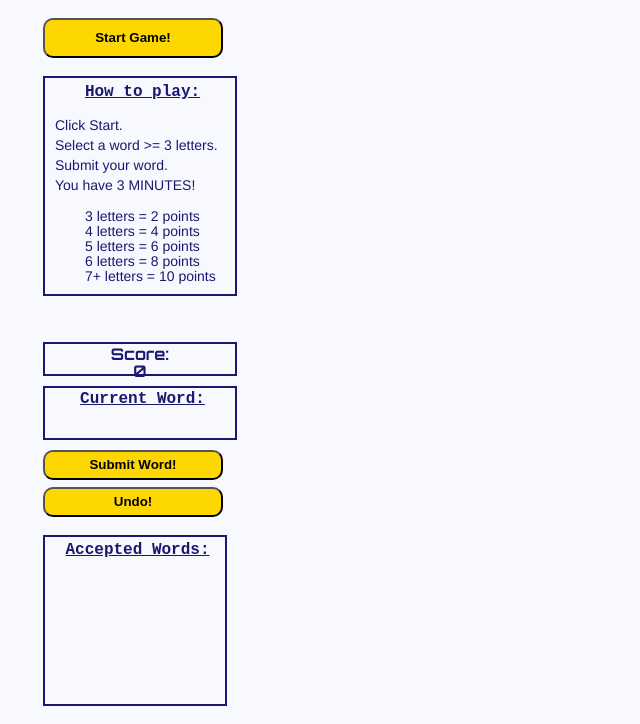
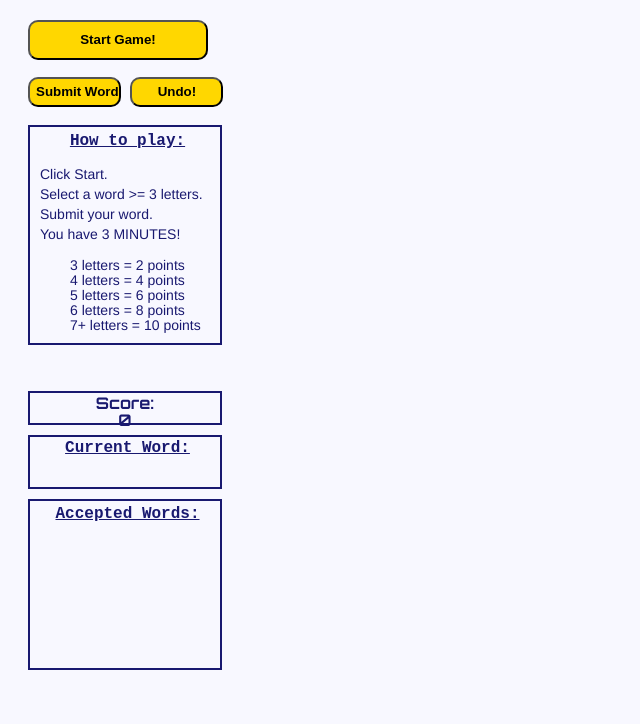
Before and after one commit to mandytrex/word_scramble, a Rails app: page / in a window 1280 px wide. Shown: the part 76-800 px from the top of the page, without its empty margins (0-640 px from the left). Run offline with Rails 7, Linux system fonts and the light colour scheme; some libraries are stand-ins or nearby versions; some web fonts are replaced.

Commit message:
have been forgetting to push my updates. updated the formatting of main paige. added jquery ui gem. added modal for when game starts. added shake effect for when tiles load. added a refresh feature. game history loads when user is logged in.

```diff
--- a/app/assets/stylesheets/application.css
+++ b/app/assets/stylesheets/application.css
@@ -147,8 +158,9 @@ div.form {
 
 /*-----------------------------------------------------------*/
 /*TIMER STYLE*/
+
 div.timer {
-  width: 180px;
+  width: 190px;
   height: 28px;
   text-align: center;
   font-family: 'Orbitron', 'Courier New', monospace;
@@ -196,8 +209,11 @@ p.score{
 
 /*-----------------------------------------------------------*/
 /*BUTTON STYLING*/
+
 input.start {
+  margin-top: 20px;
   margin-left: 20px;
+  margin-bottom: 10px;
   width: 180px;
   height: 40px;
   background-color: gold;
@@ -207,7 +223,7 @@ input.start {
 
 input.submit-word {
   margin-left: 20px;
-  width: 180px;
+  width: 93px;
   height: 30px;
   background-color: gold;
   border-radius: 10px;
@@ -215,23 +231,32 @@ input.submit-word {
 }
 
 input.undo {
-  margin-left: 20px;
-  width: 180px;
+  margin-left: 5px;
+  width: 93px;
   height: 30px;
   background-color: gold;
   border-radius: 10px;
   font-weight: bold;
   margin-top: 7px;
 }
-/*button.submit-word {
+
+input.refresh {
+  margin-top: 20px;
   margin-left: 20px;
+  margin-bottom: 0;
+  width: 180px;
+  height: 40px;
+  background-color: gold;
+  border-radius: 10px;
+  font-weight: bold;
+}
 
-}*/
 
 
 
 /*-----------------------------------------------------------*/
 /*WORD BUILD STYLE*/
+
 div.word-build {
   font-family: 'Courier New';
   border: 2px solid midnightblue;
@@ -254,10 +279,11 @@ p.word-build{
 
 /*-----------------------------------------------------------*/
 /*ACCEPTED WORD LIST STYLE */
+
 div.word-list {
   font-family: 'Courier New';
   color: midnightblue;
-  width: 180px;
+  width: 190px;
   height: 165px;
   border: 2px solid midnightblue;
   margin-left: 20px;
@@ -314,31 +341,34 @@ p.game-history {
 /*BOGGLE BOARD STYLING*/
 
 div.boggle-board {
-  width: 690px;
+  width: 300px;
   margin-right: auto;
   margin-left: 120px;
-  margin-top: 40px;
+  margin-top: 25px;
   margin-bottom: 150px;
-  display: inline-block;
+  /*display: inline;*/
   float: left;
 }
 
+
 /*POSITIONS ALL DIVS ON THE LEFT OF BOARD*/
+
+
 div.position {
   float: left;
-  margin-left: 15px;
+  width: 230px;
 }
 
 div.row {
-  width: 680px;
-  height: 150px;
+  width: 550px;
+  height: 50px;
   margin: 0 auto;
   clear: both;
 }
 
 div.not-playable {
-  width: 150px;
-  height: 150px;
+  width: 120px;
+  height: 120px;
   margin: 5px;
   border-radius: 5px;
   background: gold;
--- a/app/views/home/index.html.erb
+++ b/app/views/home/index.html.erb
@@ -1,10 +1,18 @@
 <div class="position">
 <div id="hidden-game-div">
 </div>
+<div id="dialog" class="start" title="Are you ready to play?" style="display:none">You have 3 minutes! <br><br> Make as many words as you can before time runs out.</div>
+
+<input type="submit" class="start" value="Start Game!" title="start" />
 <br>
-<!-- <button class="start">Start Game</button> -->
-<input type="submit" class="start" value="Start Game!" title="start" />
-<br><br>
+
+
+<span style="inline">
+<input type="submit" class="submit-word" value="Submit Word!" title="submit-word" />
+<input type="submit" class="undo" value="Undo!" title="undo" />
+<br>
+</span>
+<br>
 <div class="game-instructions">
 	<p class="instruction-title">How to play:</p>
 	<p class="game-instructions">
--- a/app/views/sessions/_navbar.html.erb
+++ b/app/views/sessions/_navbar.html.erb
@@ -2,7 +2,7 @@
 <% if navbar.include? (:welcome) %>
 		Welcome, <%= current_user.username.capitalize %>!<br>
 		<div>		<%= link_to "Profile", user_path(current_user) %> | <%= link_to "Log Out", sessions_path, method: :delete %> |
-			<%= link_to "Let's Play!", root_path %>
+			<%= link_to "Let's Play!", root_path, {:class => 'play'} %>
 			</div>
 <% end %>
 
--- a/app/views/sessions/new.html.erb
+++ b/app/views/sessions/new.html.erb
@@ -1,4 +1,4 @@
-new.html.erb<div class="form-position">
+<div class="form-position">
 <h1>Log In</h1>
 
 <div class="form" id="signup">
--- a/app/views/users/show.html.erb
+++ b/app/views/users/show.html.erb
@@ -4,4 +4,8 @@
 <p> User: <%= @user.username %> </p>
 <% end %>
 
-<div id="user-view"></div>
+<script>
+$(function() {
+		$.get('/games').done(renderGames);
+	})
+</script>
```
Also changed, not shown: other parts of app/assets/stylesheets/application.css (+21 -6 lines), other parts of app/views/home/index.html.erb (+1 -5 lines), app/assets/javascripts/application.js (+33 -15 lines), Gemfile, Gemfile.lock.
